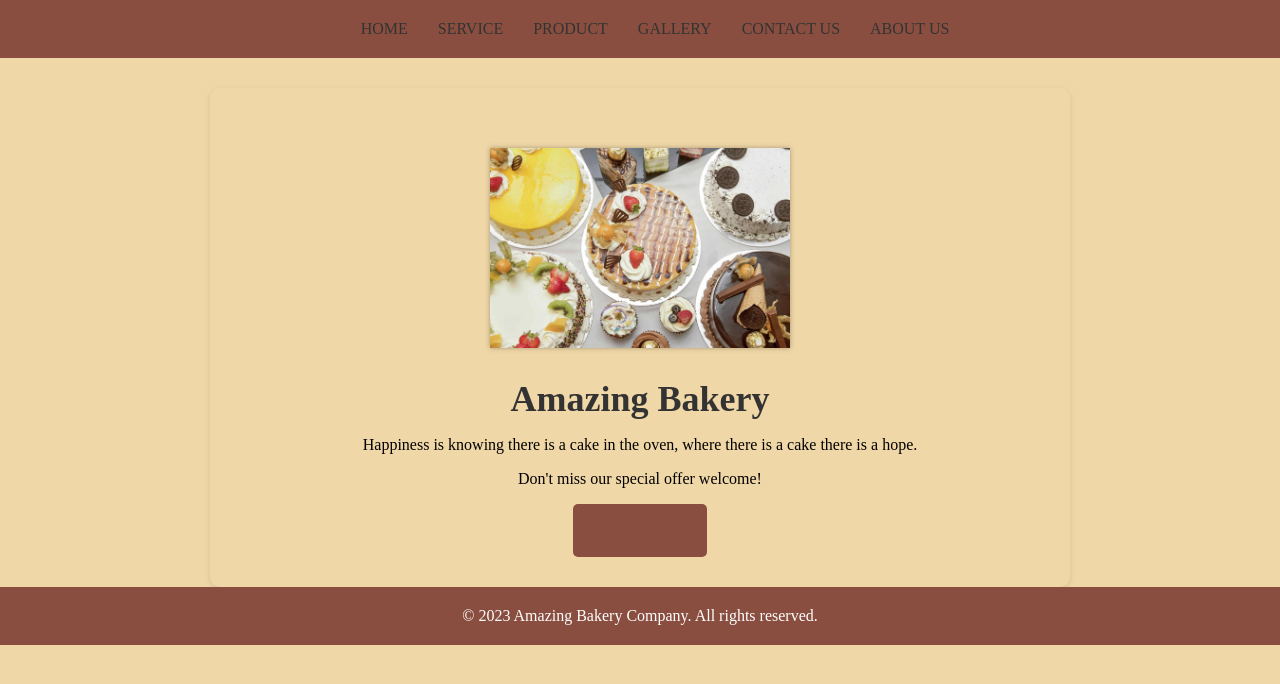
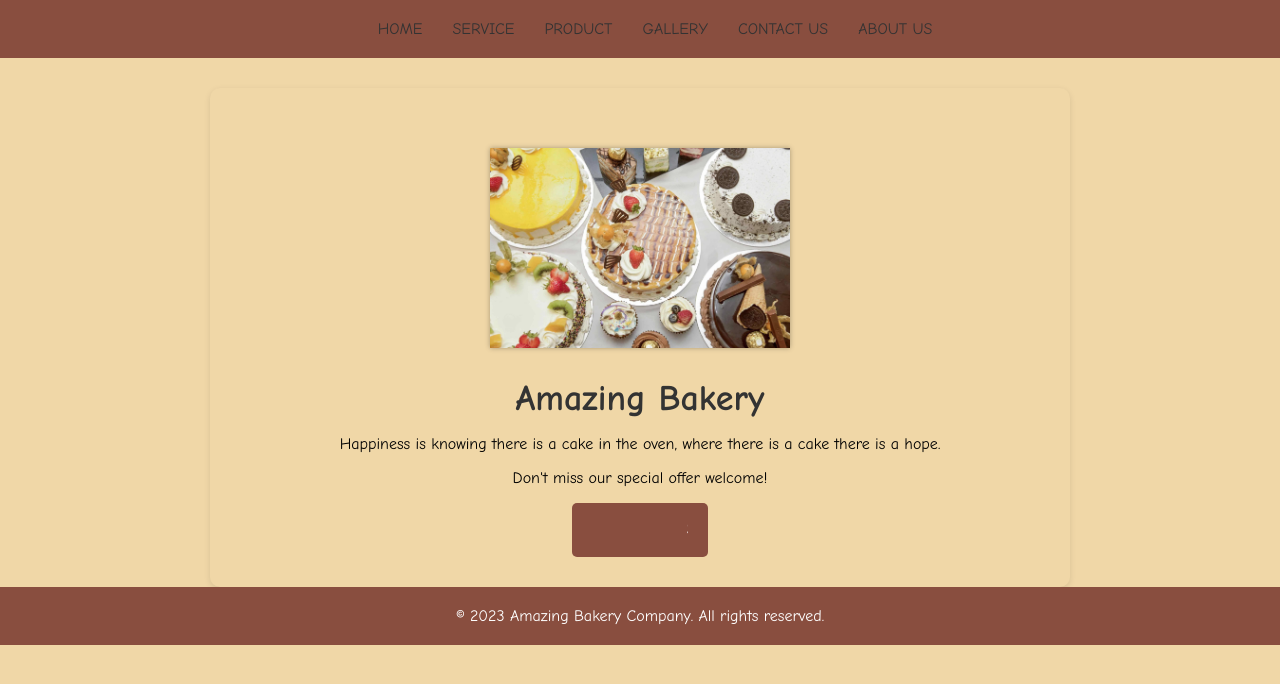
Before and after one commit to darrenphil/PreciousBakery, a plain HTML site: page Index.html in a window 1280 px wide. Drawn offline with Linux system fonts and the light colour scheme.

Commit message:
Update style.css

```diff
--- a/style.css
+++ b/style.css
@@ -33,7 +33,7 @@ nav ul li a:hover{
 
 }
  body {
-      font-family: Comic Sams MS;
+      font-family: Comic Sans MS;
       margin: 0;
       padding: 0;
       background-color: #f0d7a7;
```
